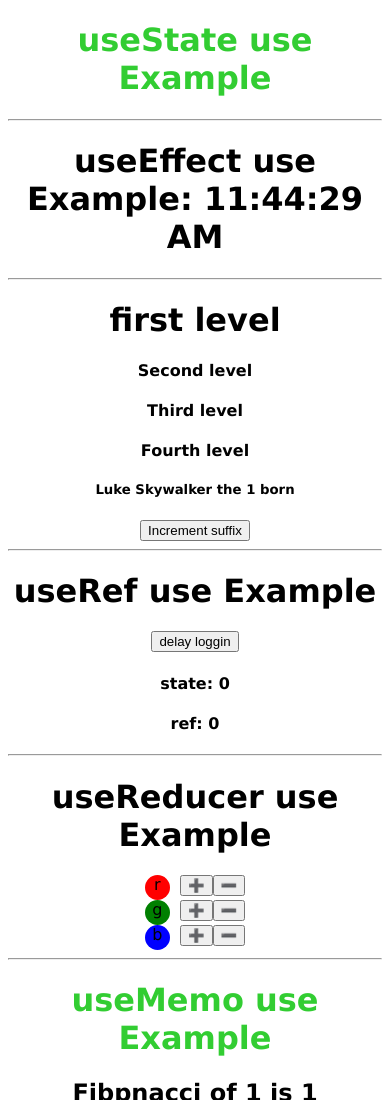
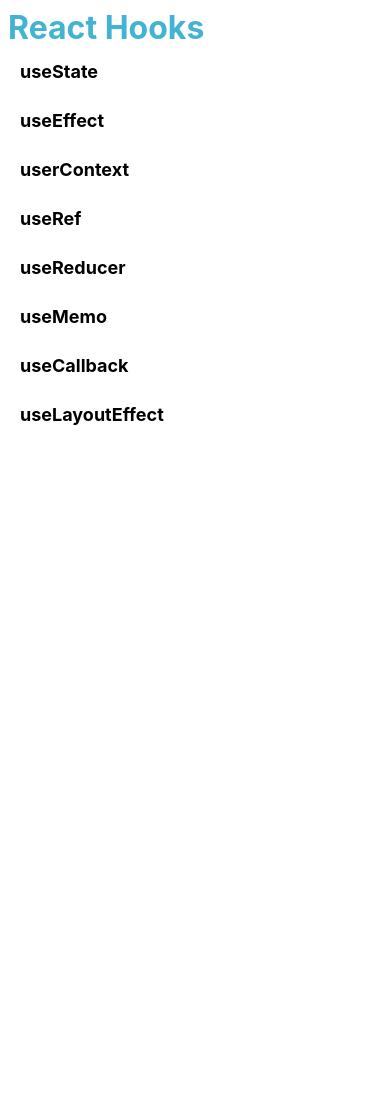
Before and after one commit to DarwinGonzalez/react-hooks-use-examples, a React app: page / in a window 390 px wide. Shown: the top 1100 px of the page. After the commit the page ends 844 px from the top, so only its background shows below. Built offline with nearby package versions, Linux system fonts and the light colour scheme.

Commit message:
Adding router and a header to navigate between components

```diff
--- a/src/components/UseCallbackComponent.js
+++ b/src/components/UseCallbackComponent.js
@@ -35,7 +35,6 @@
                 compute={useCallback(fibonacci, [])}
                 count={count}
             />
-            <hr />
         </div>
     );
 };
--- a/src/components/UseContextComponent.js
+++ b/src/components/UseContextComponent.js
@@ -60,7 +60,6 @@
         <UserContext.Provider value={userState}>
             <h1>first level</h1>
             <LevelTwo />
-            <hr />
         </UserContext.Provider>
     );
 };
--- a/src/components/UseEffectComponent.js
+++ b/src/components/UseEffectComponent.js
@@ -13,7 +13,6 @@
             <h1>
                 useEffect use Example: { time.toLocaleTimeString() }
             </h1>
-            <hr/>
         </>
     );
 }
--- a/src/components/UseMemoComponent.js
+++ b/src/components/UseMemoComponent.js
@@ -23,7 +23,6 @@
                 Fibpnacci of {num} is {fib}
             </h2>
             <button onClick={() => setNum(num + 1)}>➕</button>
-            <hr />
         </div>
     );
 };
--- a/src/components/UseReducerComponent.js
+++ b/src/components/UseReducerComponent.js
@@ -43,7 +43,6 @@
                 <button onClick={() => dispatch({ type: 'INCREMENT_B'})}>➕</button>
                 <button onClick={() => dispatch({ type: 'DECREMENT_B'})}>➖</button>
             </div>
-            <hr />
         </div>
     );
 };
--- a/src/components/UseRefComponent.js
+++ b/src/components/UseRefComponent.js
@@ -19,7 +19,6 @@
             <button onClick={incrementAndDelayLogging}>delay loggin</button>
             <h4>state: {stateNumber}</h4>
             <h4>ref: {numRef.current}</h4>
-            <hr />
         </div>
     );
 };
--- a/src/components/UseStateComponent.js
+++ b/src/components/UseStateComponent.js
@@ -10,7 +10,6 @@
                 style={{ color: isGreen ? 'limegreen' : 'crimson'}}>
                 useState use Example
             </h1>
-            <hr/>
         </>
     )
 }
--- a/src/index.js
+++ b/src/index.js
@@ -1,28 +1,65 @@
-import React from 'react';
-import ReactDOM from 'react-dom';
-import './styles.css';
-import UseStateComponent from './components/UseStateComponent';
-import UseEffectComponent from './components/UseEffectComponent';
-import ContextComponent from './components/UseContextComponent';
-import UseRefComponent from './components/UseRefComponent';
-import UseReducerComponent from './components/UseReducerComponent';
-import UseMemoComponent from './components/UseMemoComponent';
-import UserCallbackComponent from './components/UseCallbackComponent';
-import UseLayoutEffectComponent from './components/useLayoutEffectComponent';
+import React from "react";
+import ReactDOM from "react-dom";
+import { Router, Link } from "@reach/router";
+import "./styles.css";
+import UseStateComponent from "./components/UseStateComponent";
+import UseEffectComponent from "./components/UseEffectComponent";
+import ContextComponent from "./components/UseContextComponent";
+import UseRefComponent from "./components/UseRefComponent";
+import UseReducerComponent from "./components/UseReducerComponent";
+import UseMemoComponent from "./components/UseMemoComponent";
+import UserCallbackComponent from "./components/UseCallbackComponent";
+import UseLayoutEffectComponent from "./components/useLayoutEffectComponent";
 
-function App () {
-    return (
-        <div className="App">
-            <UseStateComponent />
-            <UseEffectComponent />
-            <ContextComponent />
-            <UseRefComponent />
-            <UseReducerComponent />
-            <UseMemoComponent />
-            <UserCallbackComponent />
-            <UseLayoutEffectComponent />
+function App() {
+  return (
+    <>
+      <div className="header">
+        <a className="logo" href="/">
+            React Hooks
+        </a>
+        <div className="header-right">
+          <Link className="Nav_link" to="/useState">
+            useState
+          </Link>
+          <Link className="Nav_link" to="/useEffect">
+            useEffect
+          </Link>
+          <Link className="Nav_link" to="/userContext">
+            userContext
+          </Link>
+          <Link className="Nav_link" to="/useRef">
+            useRef
+          </Link>
+          <Link className="Nav_link" to="/useReducer">
+            useReducer
+          </Link>
+          <Link className="Nav_link" to="/useMemo">
+            useMemo
+          </Link>
+          <Link className="Nav_link" to="/useCallback">
+            useCallback
+          </Link>
+          <Link className="Nav_link" to="/useLayoutEffect">
+            useLayoutEffect
+          </Link>
         </div>
-    );
+      </div>
+      <br></br>
+      <div className="App">
+        <Router>
+          <UseStateComponent path="/useState" />
+          <UseEffectComponent path="/useEffect" />
+          <ContextComponent path="/userContext" />
+          <UseRefComponent path="/useRef" />
+          <UseReducerComponent path="/useReducer" />
+          <UseMemoComponent path="/useMemo" />
+          <UserCallbackComponent path="/useCallback" />
+          <UseLayoutEffectComponent path="/useLayoutEffect" />
+        </Router>
+      </div>
+    </>
+  );
 }
 
 const rootElement = document.getElementById("root");
--- a/src/styles.css
+++ b/src/styles.css
@@ -6,7 +6,7 @@
 .span-r {
   height: 25px;
   width: 25px;
-    background-color:red;
+  background-color: red;
   border-radius: 50%;
   display: inline-block;
   text-align: center;
@@ -20,15 +20,62 @@
   border-radius: 50%;
   display: inline-block;
   text-align: center;
-    margin-right: 10px
+  margin-right: 10px;
 }
 
 .span-b {
   height: 25px;
   width: 25px;
-    background-color:blue;
+  background-color: blue;
   border-radius: 50%;
   display: inline-block;
   text-align: center;
-    margin-right: 10px
+  margin-right: 10px;
 }
+
+.header .Nav_link {
+  float: left;
+  color: black;
+  text-align: center;
+  padding: 12px;
+  text-decoration: none;
+  font-size: 18px;
+  font-weight: bold;
+  line-height: 25px;
+  border-radius: 4px;
+  font-family: -apple-system,BlinkMacSystemFont,Segoe UI,Roboto,Helvetica Neue,Arial,Noto Sans,sans-serif,Apple Color Emoji,Segoe UI Emoji,Segoe UI Symbol,Noto Color Emoji;
+}
+
+.header .Nav_link:hover {
+  background-color: #ddd;
+  color: black;
+}
+
+.header .Nav_link.active {
+  background-color: dodgerblue;
+  color: white;
+}
+
+.header-right {
+  float: right;
+}
+
+@media screen and (max-width: 500px) {
+  .header .Nav_link {
+    float: none;
+    display: block;
+    text-align: left;
+  }
+
+  .header-right {
+    float: none;
+  }
+}
+
+.logo {
+    text-decoration: none;
+    color: #42B3D2;
+    font-weight: bold;
+    font-size: 2rem;
+    font-family: -apple-system,BlinkMacSystemFont,Segoe UI,Roboto,Helvetica Neue,Arial,Noto Sans,sans-serif,Apple Color Emoji,Segoe UI Emoji,Segoe UI Symbol,Noto Color Emoji;
+}
```
Also changed, not shown: package.json (+7 -1 lines), 1 other file. Lines whose indentation alone changed are shown as unchanged.
